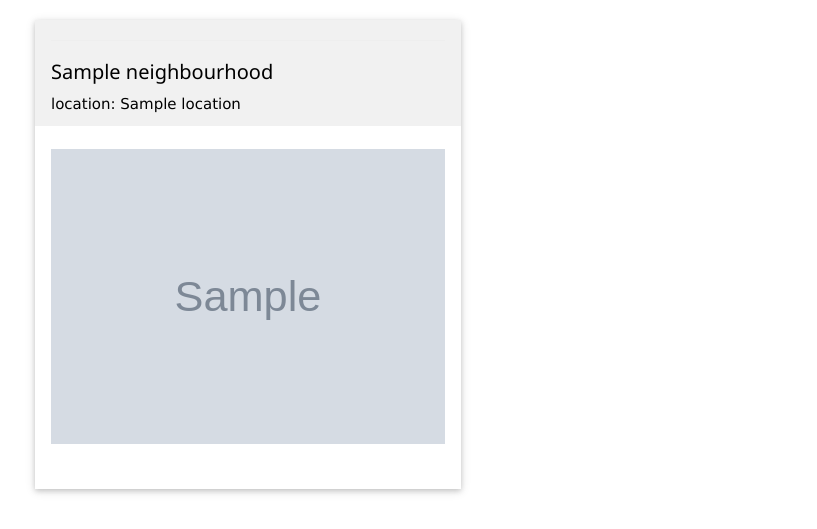
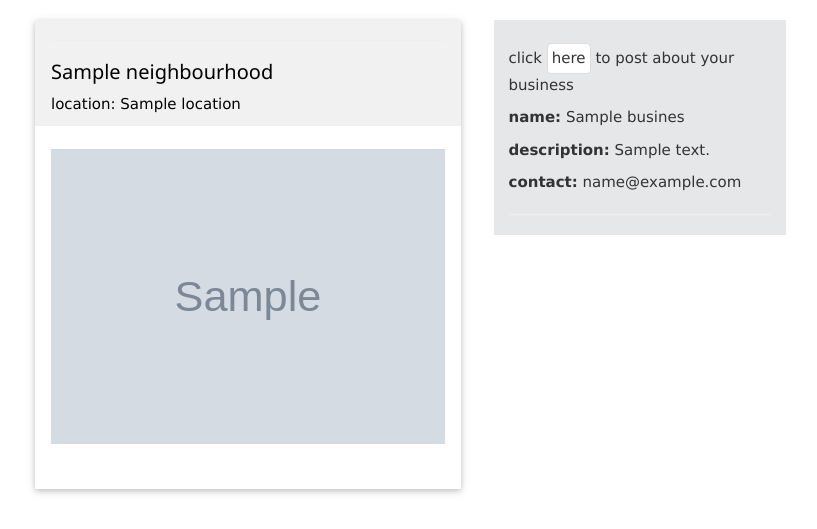
Before and after one commit to LincolnMoki/neighborhood, a Django app: template neighborhood/templates/details.html in a window 1280 px wide. Shown: the top 529 px of the page, without its empty margins (51-868 px from the left). Run offline with Django 3.2, Linux system fonts and the light colour scheme; the template is opened without the code that fills it: most values are stand-ins (such as "Sample title", 1, 10 or a date in 2020); grey boxes marked "Sample" are stand-in pictures; some libraries are stand-ins or nearby versions.

Commit message:
added a div style and a class img thumbnail

```diff
--- a/neighborhood/templates/details.html
+++ b/neighborhood/templates/details.html
@@ -27,6 +27,23 @@
         </div>
 
 
+        <div style="background-color:#E5E7E9; margin-top:20px; margin-right:2px; margin-left:2px;" class="col-md-3">
+            <br>
+              <p>click <a class="img-thumbnail" href="{%url 'new_business' pk=neighbourhood.id %}" style="text-decoration:none;">here</a> to post about your business</p>
+              {%if businesses%}
+              {%for business in businesses%}
+
+              <p><b>name:</b> {{business.name}}</p>
+              <p><b>description:</b> {{business.description}}</p>
+              <p><b>contact:</b> {{business.email}}</p>
+              <hr>
+              {%endfor%}
+              {%else%}
+              <p><b>no business at the moment</b></p>
+              {%endif%}
+          </div>
+
+
 
 
 
```
